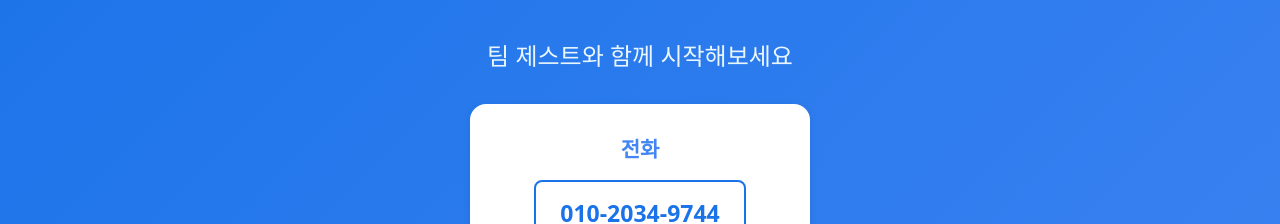
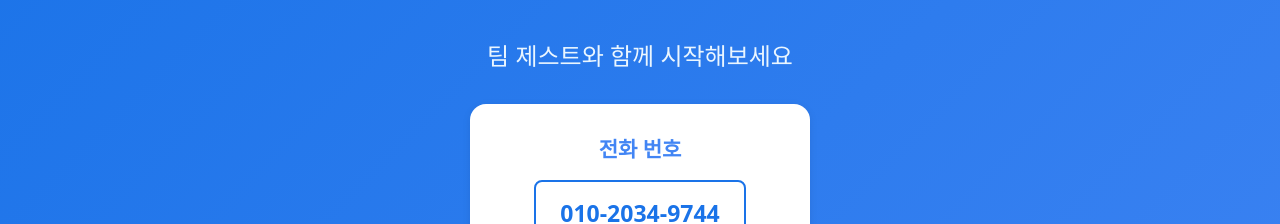
Before and after one commit to minseokzest/zest, a React (Vite) app: page / in a window 1280 px wide. Shown: the part 5560-5784 px from the top of the page. Built offline with nearby package versions, Linux system fonts and the light colour scheme.

Commit message:
Change 전화 to 전화번호

```diff
--- a/src/App.tsx
+++ b/src/App.tsx
@@ -257,7 +257,7 @@ function App() {
             </motion.h3>
             <p className="contact-desc">팀 제스트와 함께 시작해보세요</p>
             <div className="contact-subsection">
-              <div className="contact-phone-label">전화</div>
+              <div className="contact-phone-label">전화 번호</div>
               <div className="contact-phone-list">
                 <a href="sms:01020349744" className="contact-phone-btn">010-2034-9744</a>
                 <a href="sms:01083451775" className="contact-phone-btn">010-8345-1775</a>
```
